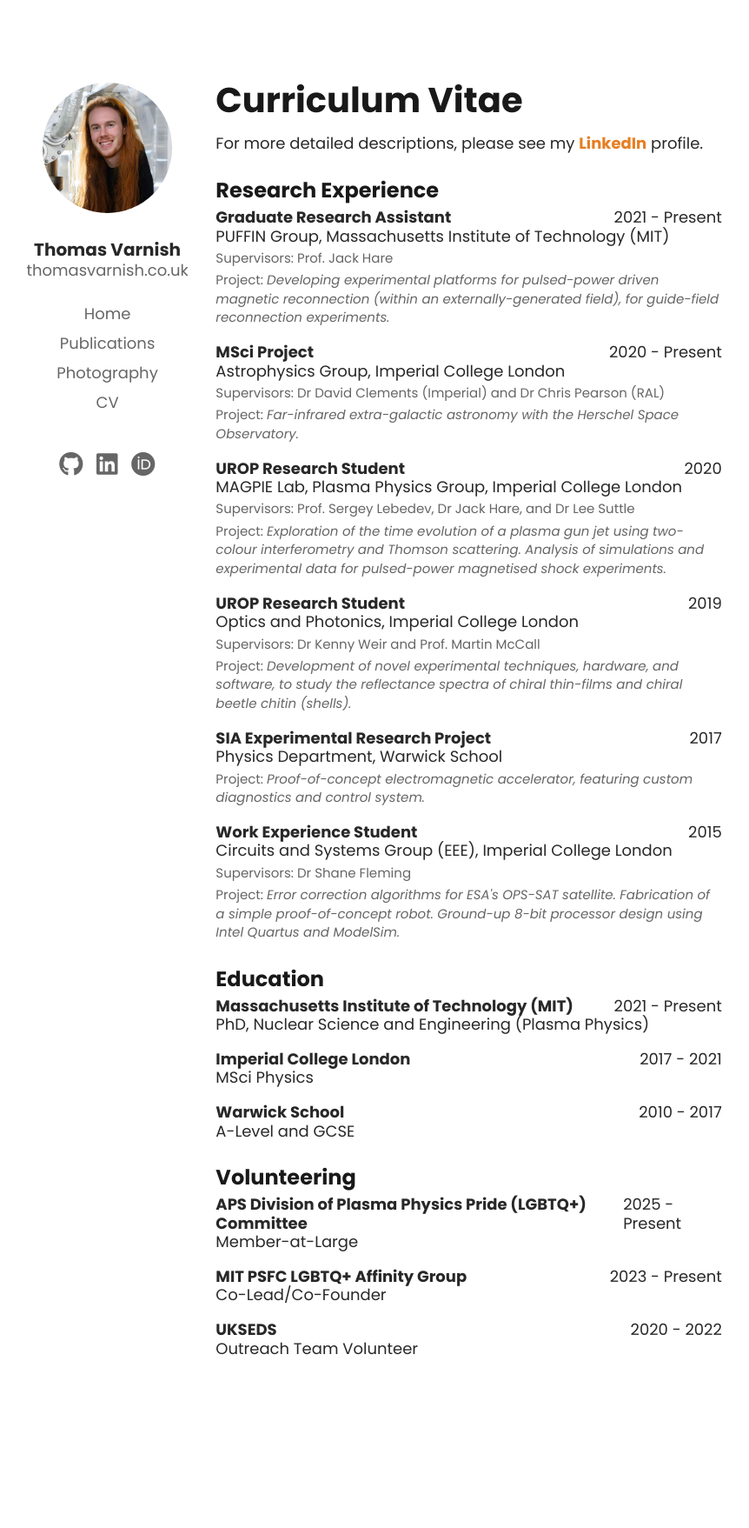
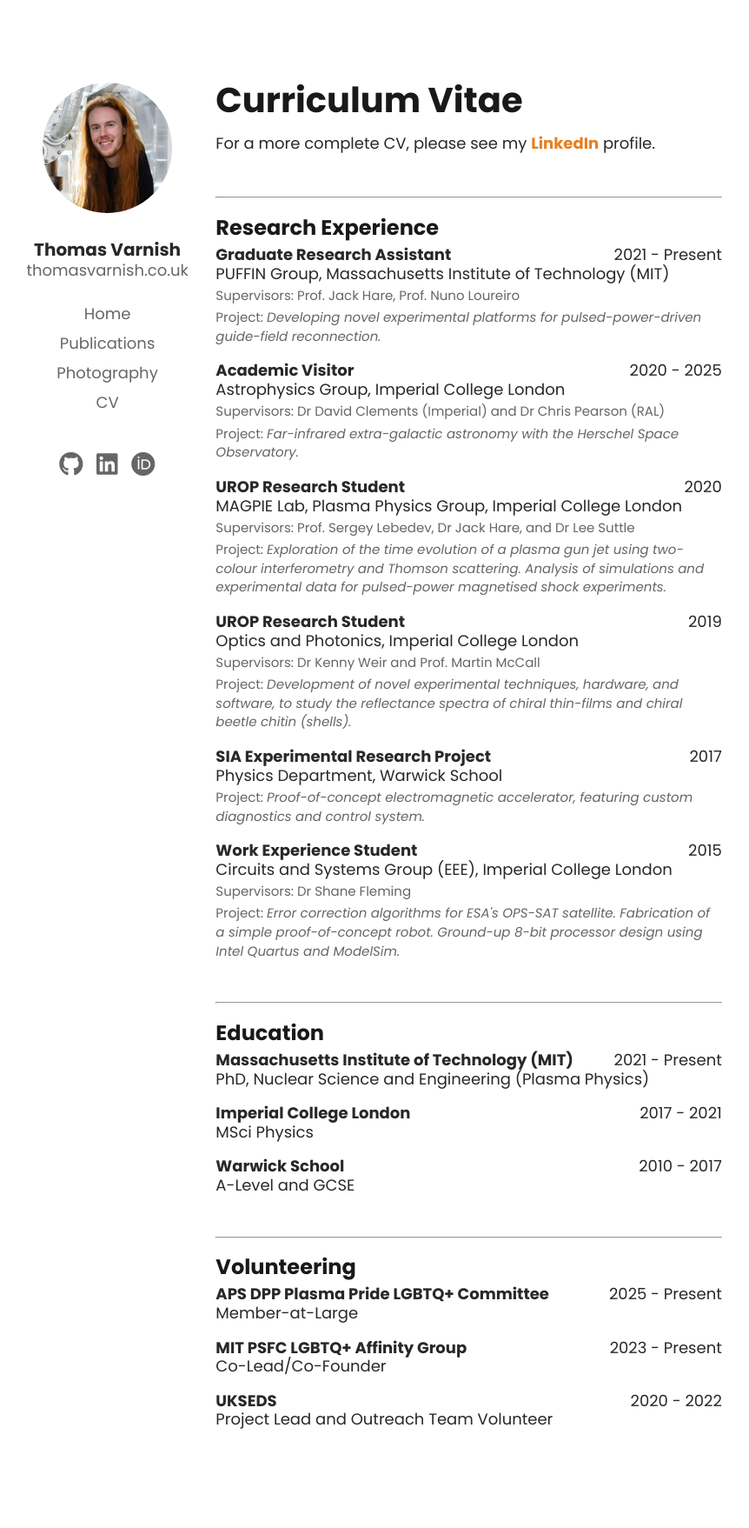
Before and after one commit to tvarnish/tvarnish.github.io, a Jekyll site: the page built from cv.md, in a window 1280 px wide. Shown: the whole page at 87% size, without its empty margins (167-1029 px from the left). Built offline with Jekyll 4.4.1, drawn with Linux system fonts in a browser that asks for light colours; nearby versions of some CDN libraries; before the commit the page ends 1675 px from its top, so only the background shows below that.

Commit message:
Update CV and formatting

```diff
--- a/_data/cv.yml
+++ b/_data/cv.yml
@@ -1,15 +1,15 @@
 research:
   - where: PUFFIN Group, Massachusetts Institute of Technology (MIT)
     title: Graduate Research Assistant
-    supervisors: Prof. Jack Hare
-    project: Developing experimental platforms for pulsed-power driven magnetic reconnection (within an externally-generated field), for guide-field reconnection experiments.
+    supervisors: Prof. Jack Hare, Prof. Nuno Loureiro
+    project: Developing novel experimental platforms for pulsed-power-driven guide-field reconnection.
     when: 2021 - Present
 
   - where: Astrophysics Group, Imperial College London
-    title: MSci Project
+    title: Academic Visitor
     supervisors: Dr David Clements (Imperial) and Dr Chris Pearson (RAL)
     project: Far-infrared extra-galactic astronomy with the Herschel Space Observatory.
-    when: 2020 - Present
+    when: 2020 - 2025
 
   - where: MAGPIE Lab, Plasma Physics Group, Imperial College London
     title: UROP Research Student
@@ -48,7 +48,7 @@
     when: 2010 - 2017
 
 volunteering:
-  - name: APS Division of Plasma Physics Pride (LGBTQ+) Committee
+  - name: APS DPP Plasma Pride LGBTQ+ Committee
     what: Member-at-Large
     when: 2025 - Present
 
@@ -57,5 +57,5 @@
     when: 2023 - Present
 
   - name: UKSEDS
-    what: Outreach Team Volunteer
+    what: Project Lead and Outreach Team Volunteer
     when: 2020 - 2022
--- a/assets/css/cv.css
+++ b/assets/css/cv.css
@@ -40,3 +40,8 @@
     font-size: 15px;
     color: #666;
 }
+
+hr {
+    color: #666;
+    margin-top: 3rem;
+}
--- a/cv.md
+++ b/cv.md
@@ -7,7 +7,9 @@
 cv: true
 ---
 
-For more detailed descriptions, please see my [LinkedIn](https://linkedin.com/in/{{ site.author.linkedin }}) profile.
+For a more complete CV, please see my [LinkedIn](https://linkedin.com/in/{{ site.author.linkedin }}) profile.
+
+***
 
 ## Research Experience
 <ul class="list">
@@ -30,6 +32,8 @@
     {% endfor %}
 </ul>
 
+***
+
 ## Education
 <ul class="list">
     {% for school in site.data.cv.education %}
@@ -45,6 +49,8 @@
     {% endfor %}
 </ul>
 
+***
+
 ## Volunteering
 <ul class="list">
     {% for position in site.data.cv.volunteering %}
```
